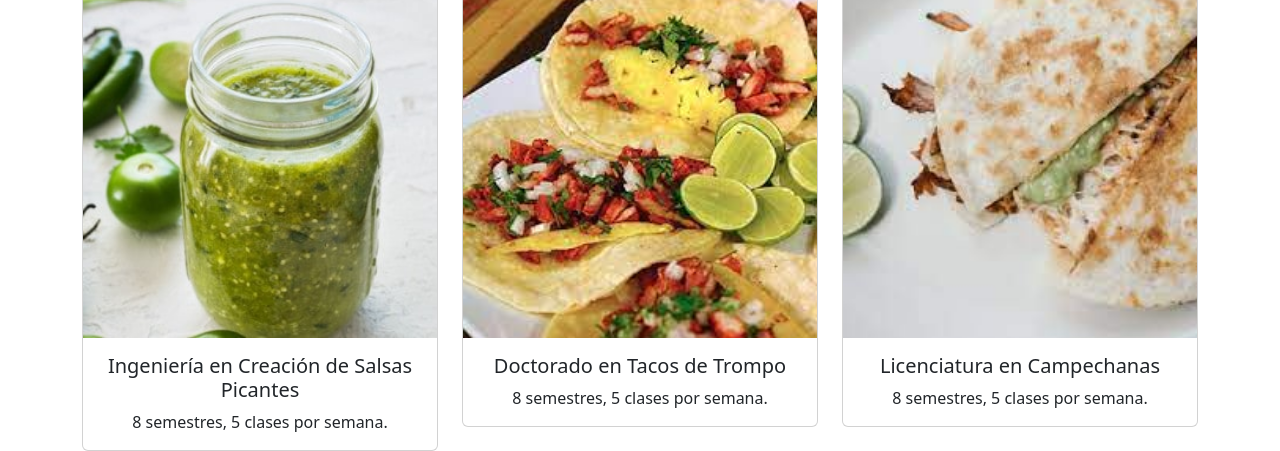
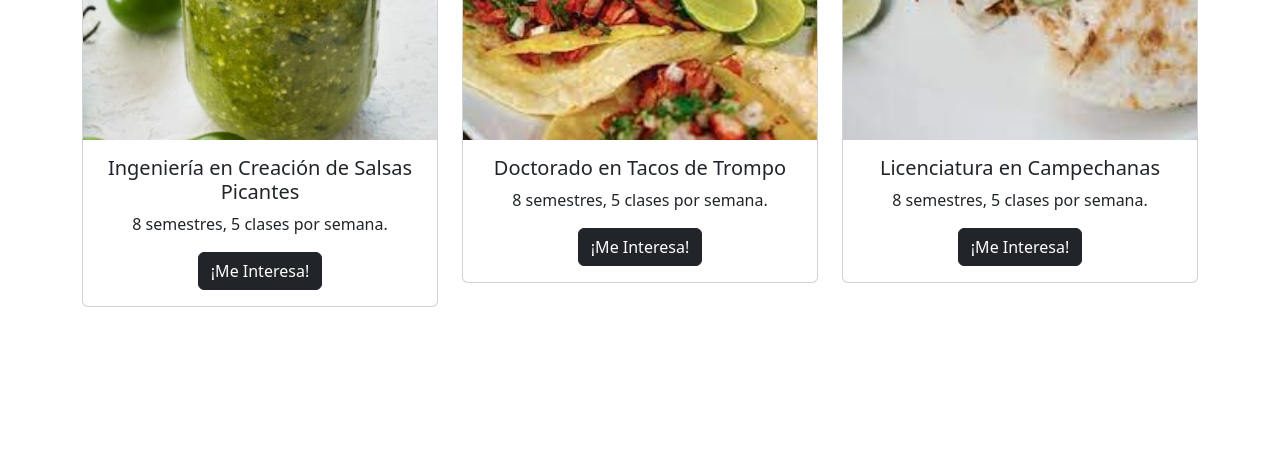
Before and after one commit to Riquelme-Carlos/DAW-Landing-Page, a plain HTML site: page index.html in a window 1280 px wide. Shown: the part 677-1128 px from the top of the page. After the commit the page ends 984 px from the top, so only its background shows below. Drawn offline with nearby package versions, Linux system fonts and the light colour scheme.

Commit message:
Cambio de imagenes y botones

```diff
--- a/index.html
+++ b/index.html
@@ -55,6 +55,7 @@
                 <p class="card-text">
                   8 semestres, 5 clases por semana.
                 </p>
+                <button class="btn btn-dark">¡Me Interesa!</button>
               </div>
             </div>
           </div>
@@ -66,7 +67,10 @@
                 <p class="card-text">
                   8 semestres, 5 clases por semana.
                 </p>
+                <button class="btn btn-dark">¡Me Interesa!</button>
+
               </div>
+
             </div>
           </div>
           <div class="col-12 col-md-4">
@@ -77,6 +81,7 @@
                 <p class="card-text">
                   8 semestres, 5 clases por semana.
                 </p>
+                <button class="btn btn-dark">¡Me Interesa!</button>
               </div>
             </div>
           </div>
```
Also changed, not shown: assets/university.jpg.
